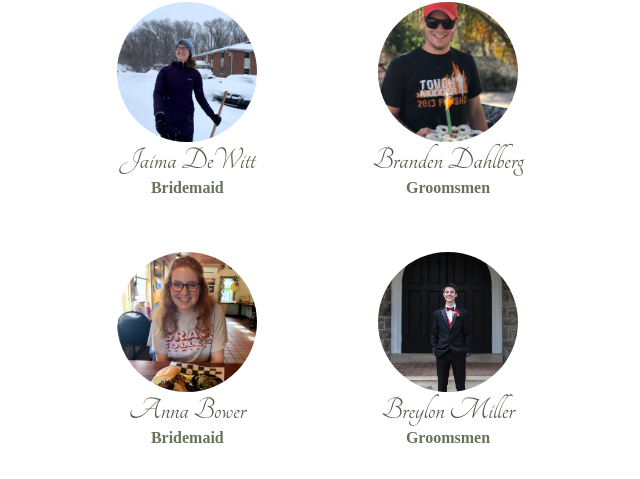
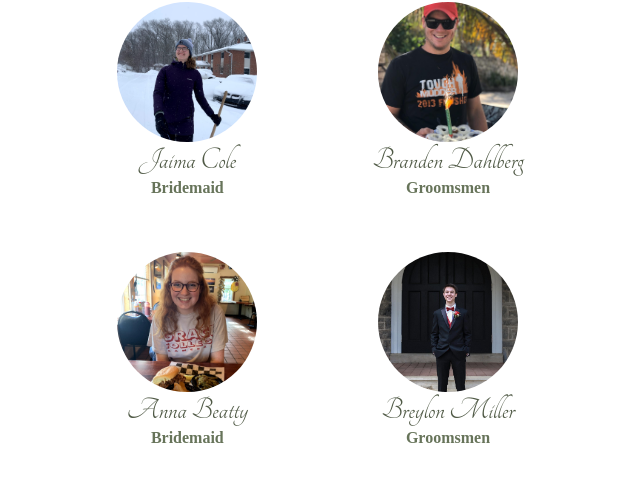
Before and after one commit to juniorbatistadev/mandjwedding, a Next.js app: page /party in a window 1280 px wide. Shown: the part 1116-1595 px from the top of the page, without its empty margins (320-960 px from the left). Built offline with nearby package versions, Linux system fonts and the light colour scheme; a web font is replaced by a local one.

Commit message:
names changes

```diff
--- a/pages/party.js
+++ b/pages/party.js
@@ -29,12 +29,12 @@ function Party() {
           </div>
           <div className={styles.person}>
             <img className={styles.avatar} src="/party/jaima.jpg" />
-            <p className={styles.name}>Jaima DeWitt</p>
+            <p className={styles.name}>Jaima Cole</p>
             <p className={styles.job}>Bridemaid</p>
           </div>
           <div className={styles.person}>
             <img className={styles.avatar} src="/party/ana.jpg" />
-            <p className={styles.name}>Anna Bower</p>
+            <p className={styles.name}>Anna Beatty</p>
             <p className={styles.job}>Bridemaid</p>
           </div>
           <div className={styles.person}>
```
